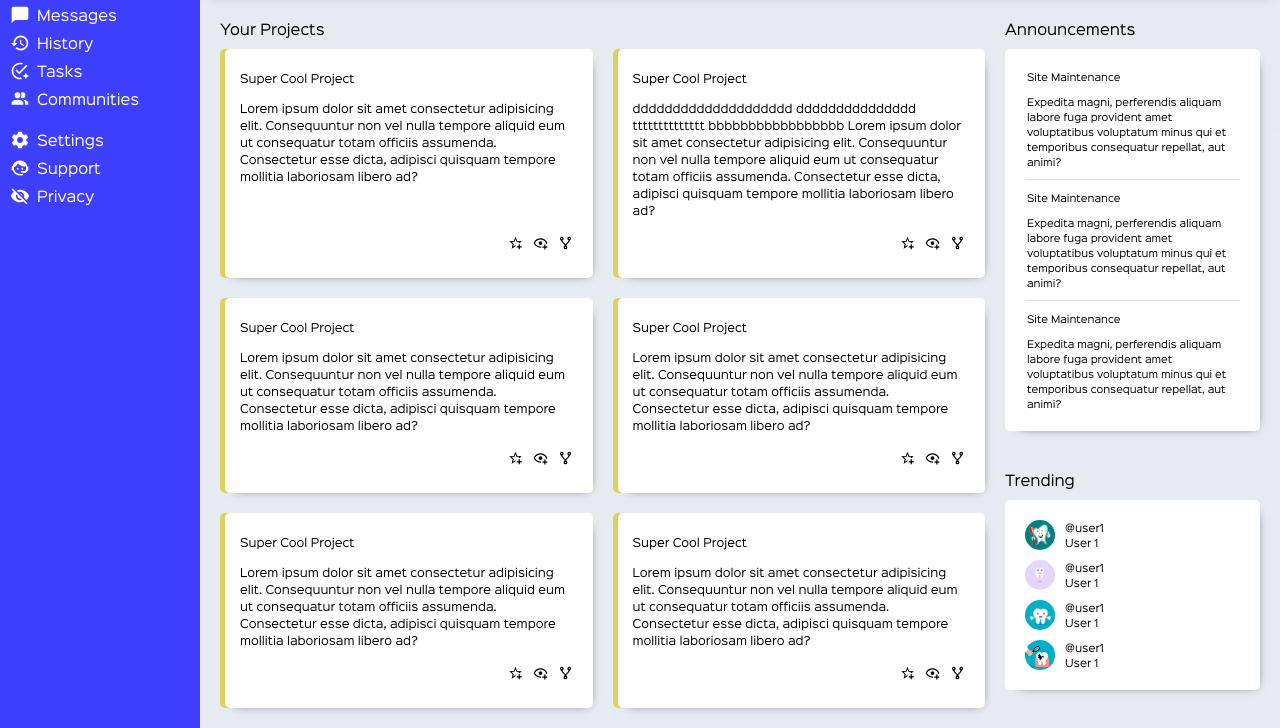
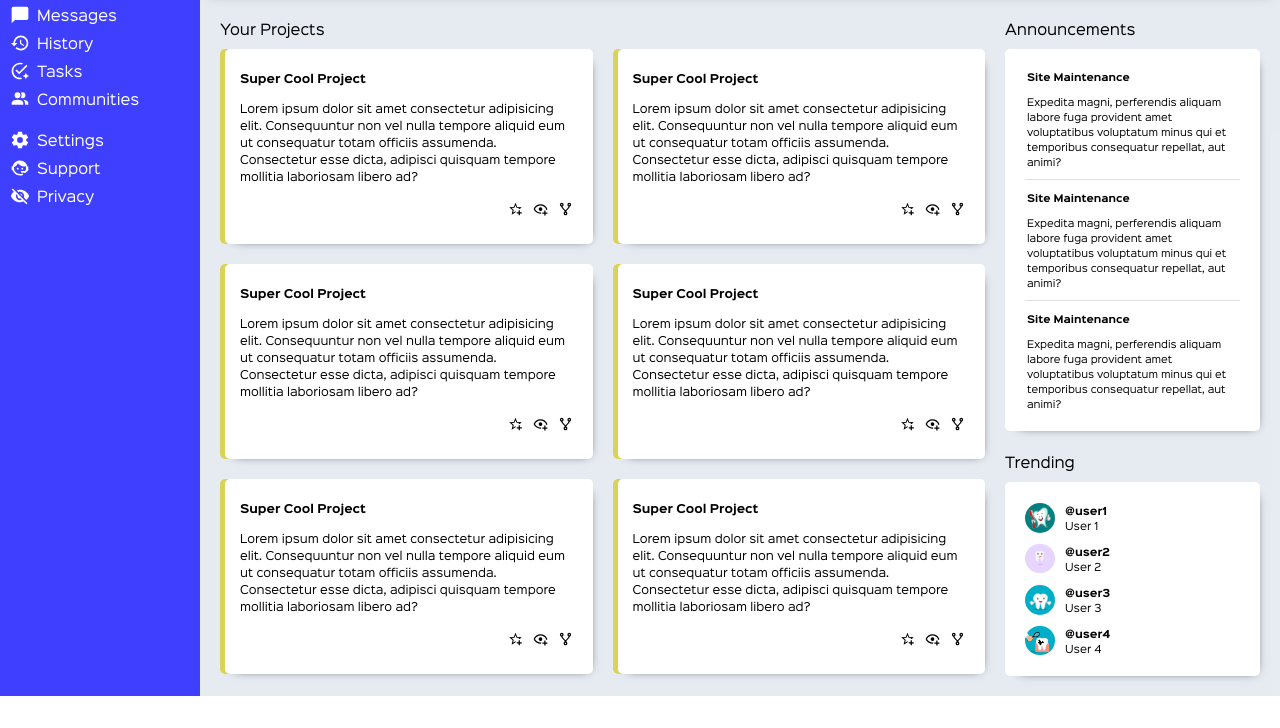
Before and after one commit to g-partha/admin-dashboard-project, a plain HTML site: page index.html in a window 1280 px wide. Shown: the part 122-850 px from the top of the page. After the commit the page ends 818 px from the top, so only its background shows below. Drawn offline with Linux system fonts and the light colour scheme.

Commit message:
Edit style and markup

```diff
--- a/index.html
+++ b/index.html
@@ -86,10 +86,6 @@
                     <div class="projects">
                         <div class="project-title">Super Cool Project</div>
                         <div class="project-description">
-                            dddddddddddddddddddd
-                            ddddddddddddddd
-                            tttttttttttttt
-                            bbbbbbbbbbbbbbbbb
                             Lorem ipsum dolor sit amet consectetur adipisicing elit. Consequuntur non vel nulla tempore aliquid eum ut consequatur totam officiis assumenda. Consectetur esse dicta, adipisci quisquam tempore mollitia laboriosam libero ad?</div>
                         <div class="project-quick-actions">
                             <img src="./resources/star.svg" alt="Star">
@@ -160,29 +156,29 @@
                     <div class="trending-item">
                         <img class="trending-profile-images" src="./resources/profile-1.png" alt="Trending Profile Image 1">
                         <div>
-                            <p>@user1</p>
+                            <p class="trending-profile-username">@user1</p>
                             <p>User 1</p>
                         </div>
                     </div>
                     <div class="trending-item">
-                        <img class="trending-profile-images" src="./resources/profile-2.png" alt="Trending Profile Image 1">
+                        <img class="trending-profile-images" src="./resources/profile-2.png" alt="Trending Profile Image 2">
                         <div>
-                            <p>@user1</p>
-                            <p>User 1</p>
+                            <p class="trending-profile-username">@user2</p>
+                            <p>User 2</p>
                         </div>
                     </div>
                     <div class="trending-item">
-                        <img class="trending-profile-images" src="./resources/profile-3.png" alt="Trending Profile Image 1">
+                        <img class="trending-profile-images" src="./resources/profile-3.png" alt="Trending Profile Image 3">
                         <div>
-                            <p>@user1</p>
-                            <p>User 1</p>
+                            <p class="trending-profile-username">@user3</p>
+                            <p>User 3</p>
                         </div>
                     </div>
                     <div class="trending-item">
-                        <img class="trending-profile-images" src="./resources/profile-4.png" alt="Trending Profile Image 1">
+                        <img class="trending-profile-images" src="./resources/profile-4.png" alt="Trending Profile Image 4">
                         <div>
-                            <p>@user1</p>
-                            <p>User 1</p>
+                            <p class="trending-profile-username">@user4</p>
+                            <p>User 4</p>
                         </div>
                     </div>
                 </div>
--- a/style.css
+++ b/style.css
@@ -198,6 +198,7 @@ ul.navigation-links > li, .settings-links > li{
     box-shadow: 0 10px 10px -10px black;
     font-family: 'sinkin_sans';
     font-size: 12px;
+    font-weight: 500;
 }
 form.search{
     grid-area: 1 / 1 / 2 / 2;
@@ -300,7 +301,7 @@ img#profile-icon-small{
     font-size: 11px;
 }
 .project-title{
-
+    font-weight: bold;
 }
 .project-quick-actions{
     display: flex;
@@ -327,6 +328,9 @@ img#profile-icon-small{
     box-shadow: 5px 5px 10px -10px black;
     padding: 20px;
 
+}
+.announcement-title{
+    font-weight: bold;
 }
 .announcements{
     display: flex;
@@ -357,6 +361,9 @@ img#profile-icon-small{
     box-shadow: 5px 5px 10px -10px black;
     font-size: 10px;
 }
+.trending-profile-username{
+    font-weight: bold;
+}
 .trending-item{
     display: flex;
     gap: 10px;
```
